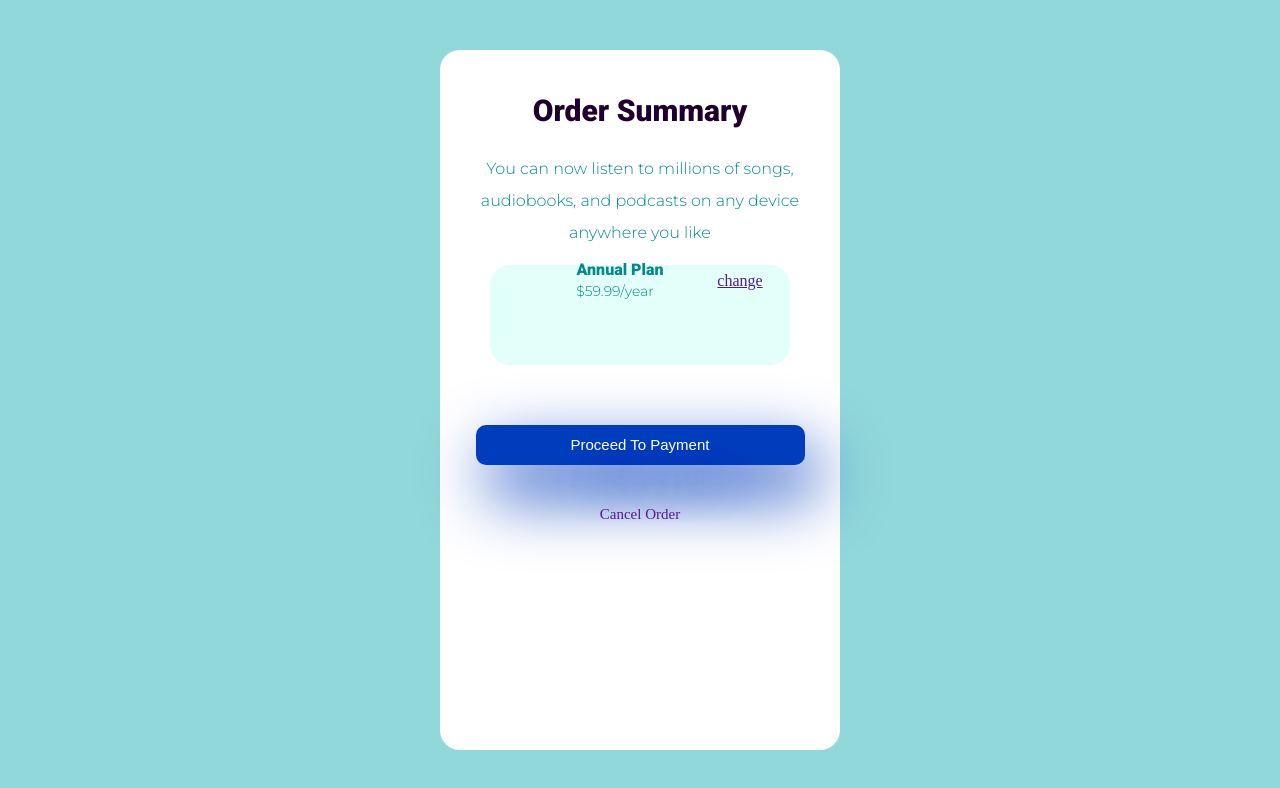
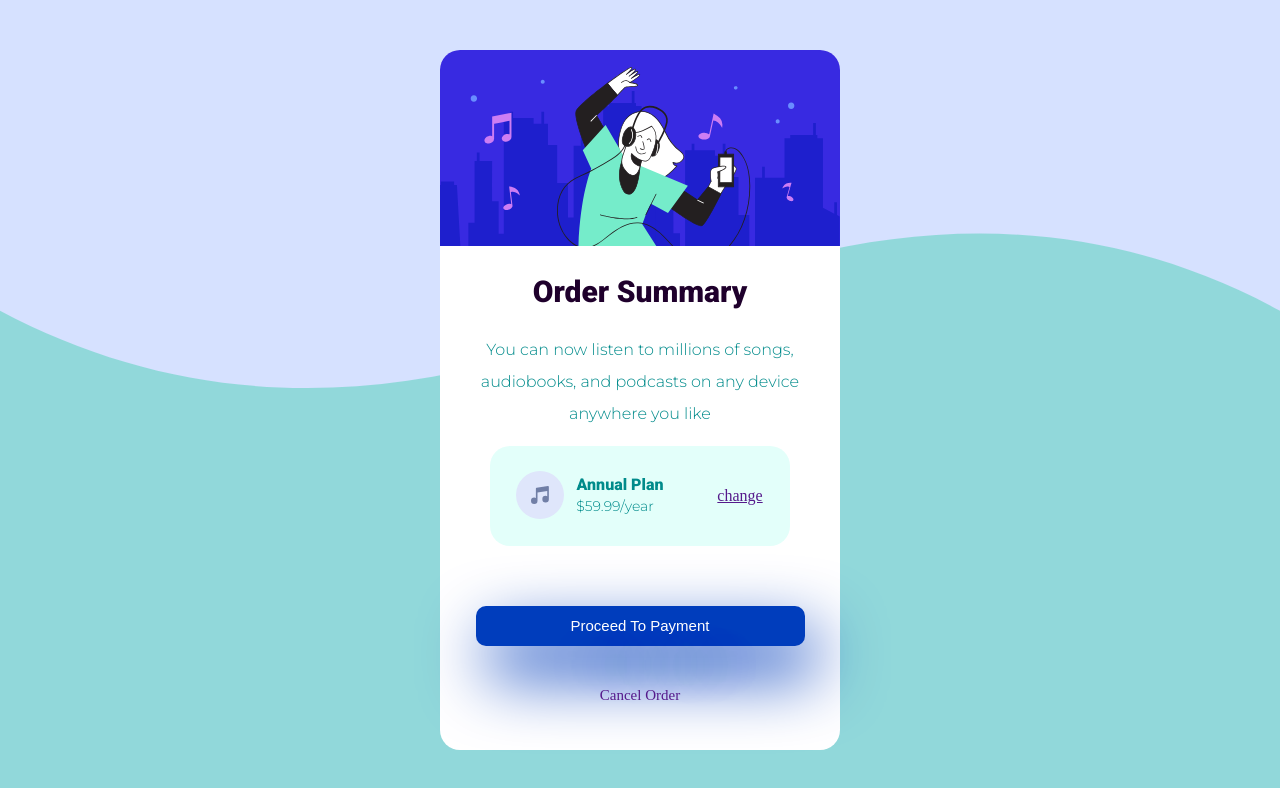
Before and after one commit to NirajShaha/FronEnddesign, a plain HTML site: page index.html in a window 1280 px wide. Drawn offline with Linux system fonts and the light colour scheme.

Commit message:
Update index.html

```diff
--- a/index.html
+++ b/index.html
@@ -11,13 +11,13 @@
 <link href="https://fonts.googleapis.com/css2?family=Roboto:wght@900&display=swap" rel="stylesheet">
 </head>
 <body>
-    <img class="BImg" src="./order-summary-component-main/images/pattern-background-desktop.svg" alt="">
+    <img class="BImg" src="./images/pattern-background-desktop.svg" alt="">
     <div class="centereddiv">
-        <img class="illustrationhero" src="./order-summary-component-main/images/illustration-hero.svg" alt="">
+        <img class="illustrationhero" src="./images/illustration-hero.svg" alt="">
         <h2>Order Summary</h2>
         <p>You can now listen to millions of songs, audiobooks, and podcasts on any device anywhere you like</p>
         <div class="child">
-            <img class="musicicon" src="./order-summary-component-main/images/icon-music.svg" alt="">
+            <img class="musicicon" src="./images/icon-music.svg" alt="">
             <p class="ap">Annual Plan</p>
             <p class="price">$59.99/year</p>
             <a class="change" href="">change</a>
```
